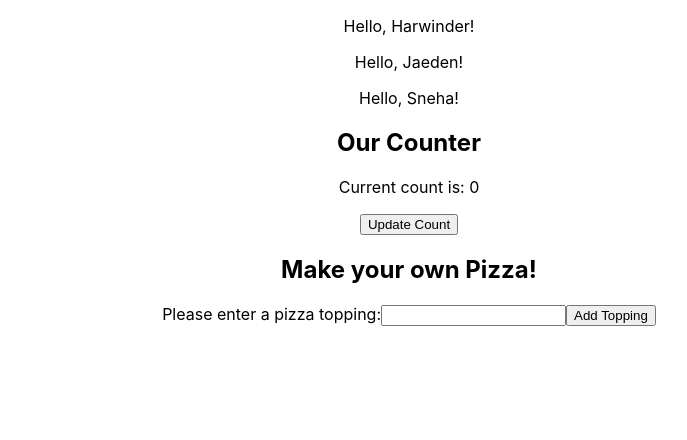
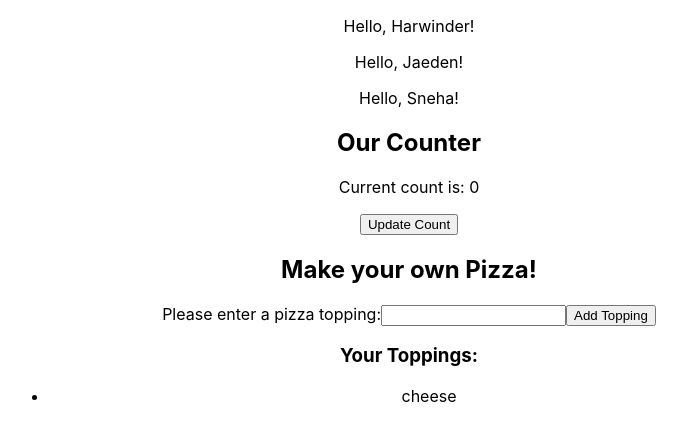
Before and after one commit to WarrenUhrich/lighthouse-labs-immutable-update-patterns, a React (Create React App) app in the folder demo-app/: page / in a window 1280 px wide. Shown: the top 440 px of the page, without its empty margins (231-918 px from the left). Built offline with nearby package versions, Linux system fonts and the light colour scheme; the HTML template or start-up script is replaced by a standard one.

Commit message:
Add toppings map output to Pizza component.

```diff
--- a/demo-app/src/components/Pizza.jsx
+++ b/demo-app/src/components/Pizza.jsx
@@ -16,7 +16,16 @@ const Pizza = () => {
                 newTopping
             ];
         });
+        setNewTopping('');
     };
+
+    const mappedToppings = toppings.map((topping, index) => {
+        return (
+            <li key={index}>
+                {topping}
+            </li>
+        );
+    });
 
     return (
         <section>
@@ -27,6 +36,10 @@ const Pizza = () => {
                 value={newTopping}
                 onChange={updateNewTopping} />
             <button onClick={addTopping}>Add Topping</button>
+            <h3>Your Toppings:</h3>
+            <ul>
+                {mappedToppings}
+            </ul>
         </section>
     );
 };
```
Also changed, not shown: 1 other file (tests, documents, lock files or other folders).
